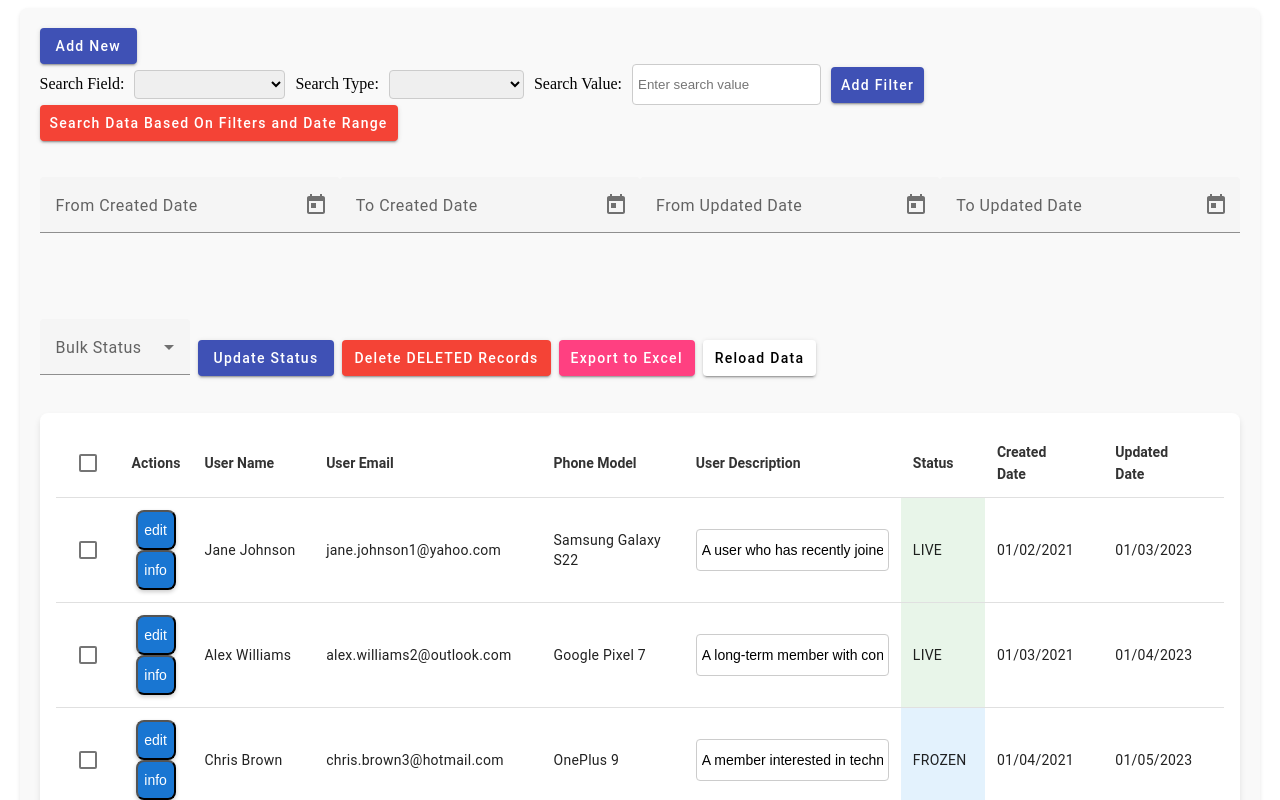
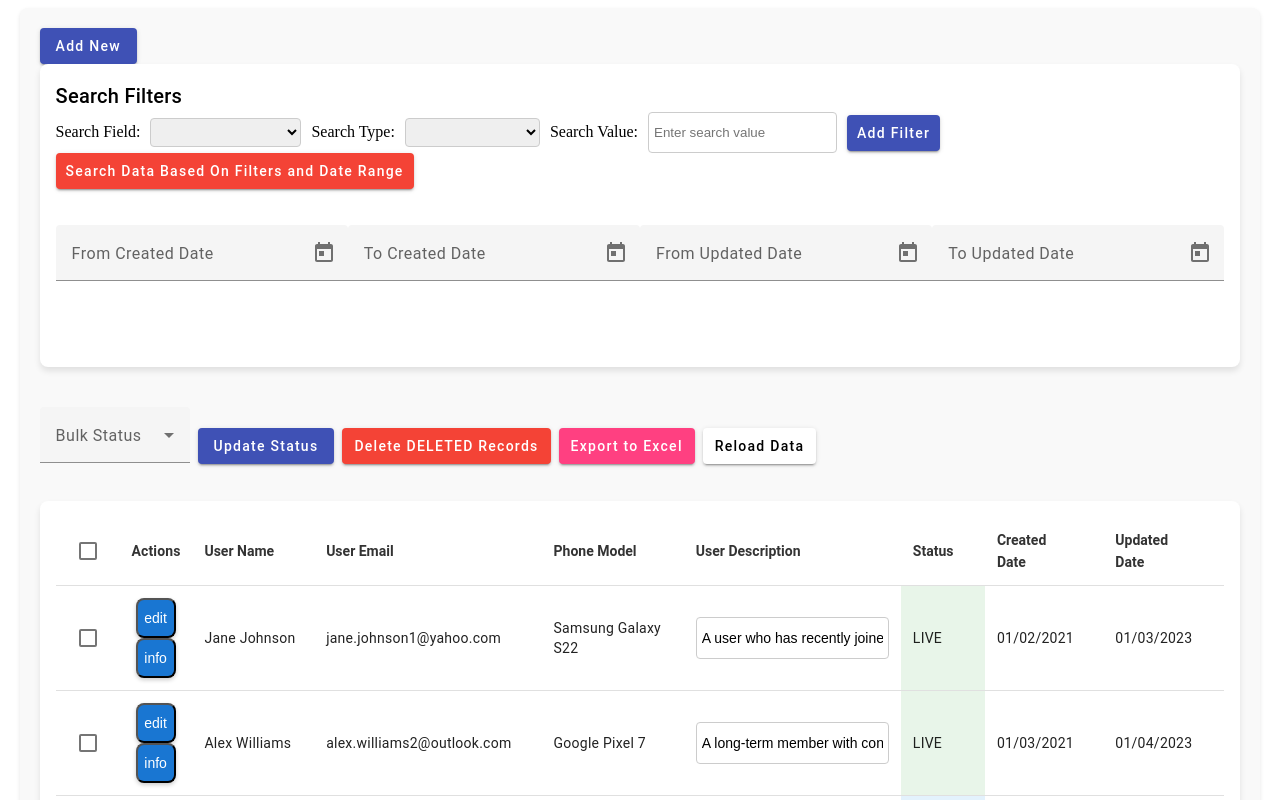
Before and after one commit to eminyuce/Pratice-Project-UI-Angular, an Angular app in the folder practive-project-ui-angular/: page / in a window 1280 px wide. Shown: the top 800 px of the page. Built offline with nearby package versions, Linux system fonts and the light colour scheme.

Commit message:
bugs fıxed

```diff
--- a/practive-project-ui-angular/src/app/acqu-user-entity/acqu-user-entity.component.html
+++ b/practive-project-ui-angular/src/app/acqu-user-entity/acqu-user-entity.component.html
@@ -47,6 +47,12 @@
       </form>
     </mat-card-content>
   </mat-card>
+
+<mat-card class="mb-4">
+  <mat-card-header>
+    <mat-card-title>Search Filters</mat-card-title>
+  </mat-card-header>
+  <mat-card-content>
     <!-- Filter Section -->
     <div fxLayout="row wrap" fxLayoutAlign="space-between start">
       <div fxLayout="row wrap" fxLayoutGap="5px">
@@ -63,10 +69,10 @@
 
           <label for="searchValue">Search Value:</label>
           <input *ngIf="searchField !== 'textBox'" type="text" id="searchValue" [(ngModel)]="searchValue" placeholder="Enter search value">
-      <button mat-raised-button  color="primary" (click)="addFilter()">
+          <button mat-raised-button color="primary" (click)="addFilter()">
             Add Filter
           </button>
-      <button mat-raised-button  color="warn" (click)="loadData()">
+          <button mat-raised-button color="warn" (click)="loadData()">
             Search Data Based On Filters and Date Range
           </button>
         </div>
@@ -79,28 +85,28 @@
         <mat-label>From Created Date</mat-label>
         <input matInput [matDatepicker]="createdFromPicker" placeholder="Choose a date" [(ngModel)]="createdFrom">
         <mat-datepicker-toggle matSuffix [for]="createdFromPicker"></mat-datepicker-toggle>
-    <mat-datepicker #createdFromPicker></mat-datepicker> <!-- Added this line -->
+        <mat-datepicker #createdFromPicker></mat-datepicker>
       </mat-form-field>
 
       <mat-form-field appearance="fill">
         <mat-label>To Created Date</mat-label>
         <input matInput [matDatepicker]="createdToPicker" placeholder="Choose a date" [(ngModel)]="createdTo">
         <mat-datepicker-toggle matSuffix [for]="createdToPicker"></mat-datepicker-toggle>
-    <mat-datepicker #createdToPicker></mat-datepicker> <!-- Added this line -->
+        <mat-datepicker #createdToPicker></mat-datepicker>
       </mat-form-field>
 
       <mat-form-field appearance="fill">
         <mat-label>From Updated Date</mat-label>
         <input matInput [matDatepicker]="updatedFromPicker" placeholder="Choose a date" [(ngModel)]="updatedFrom">
         <mat-datepicker-toggle matSuffix [for]="updatedFromPicker"></mat-datepicker-toggle>
-    <mat-datepicker #updatedFromPicker></mat-datepicker> <!-- Added this line -->
+        <mat-datepicker #updatedFromPicker></mat-datepicker>
       </mat-form-field>
 
       <mat-form-field appearance="fill">
         <mat-label>To Updated Date</mat-label>
         <input matInput [matDatepicker]="updatedToPicker" placeholder="Choose a date" [(ngModel)]="updatedTo">
         <mat-datepicker-toggle matSuffix [for]="updatedToPicker"></mat-datepicker-toggle>
-    <mat-datepicker #updatedToPicker></mat-datepicker> <!-- Added this line -->
+        <mat-datepicker #updatedToPicker></mat-datepicker>
       </mat-form-field>
     </div>
 
@@ -115,6 +121,8 @@
         </ul>
       </div>
     </div>
+  </mat-card-content>
+</mat-card>
 
    <!-- Bulk Status Update Section -->
 <div class="bulk-status-container">
--- a/practive-project-ui-angular/src/app/acqu-user-entity/acqu-user-entity.component.ts
+++ b/practive-project-ui-angular/src/app/acqu-user-entity/acqu-user-entity.component.ts
@@ -139,6 +139,10 @@ export class AcquUserEntityComponent implements OnInit {
 
 
   addFilter() {
+    if(this.searchValue.length == 0) {
+      this.showMessage(`Please enter search value`, 'error');
+      return;
+    }
     const filter: SearchCriteria = {
       field: this.searchField,
       operator: this.searchType,
```
Lines whose indentation alone changed are shown as unchanged.
